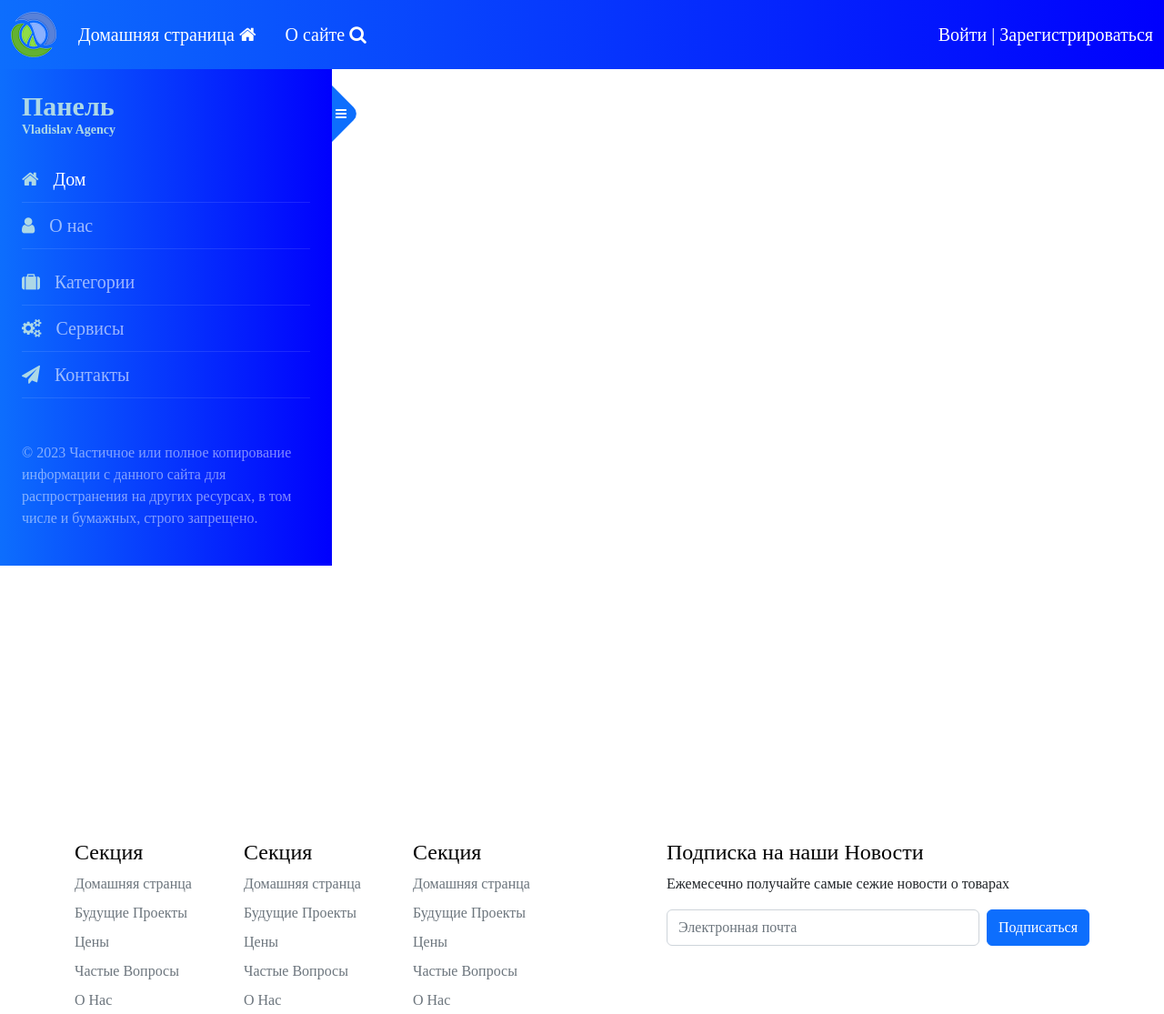
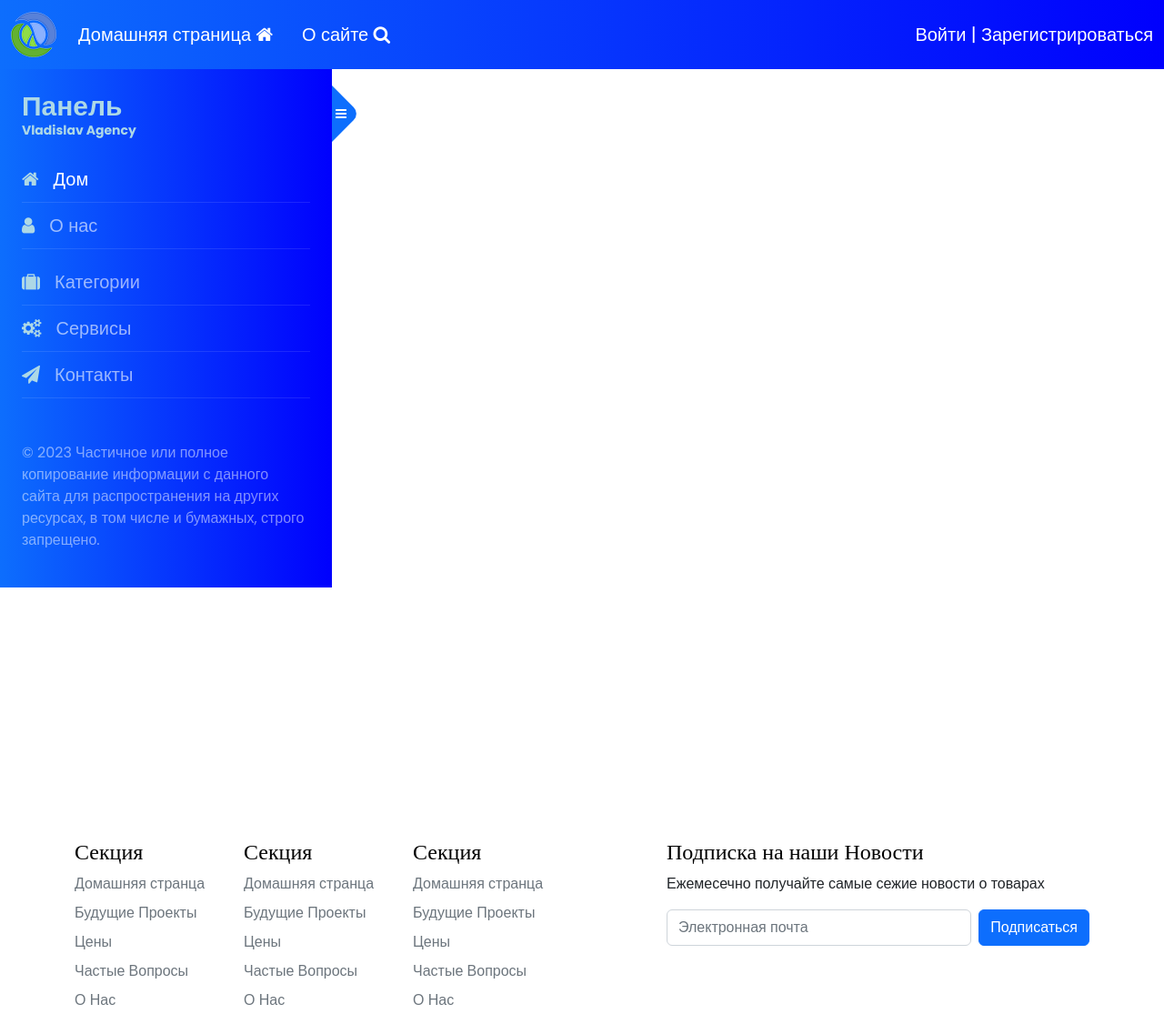
Before and after one commit to EgorKondratyev/site-shop-training, a Django app: page / in a window 1280 px wide. Shown: the top 1115 px of the page at 91% size. Run offline with Django 4.2, Linux system fonts and the light colour scheme; data that the repository does not hold is empty; some libraries are stand-ins or nearby versions.

Commit message:
new font

```diff
--- a/shop/shop/static/css/style.css
+++ b/shop/shop/static/css/style.css
@@ -1,6 +1,9 @@
-* {
-    margin: 0;
-    padding: 0;
+@import url('https://fonts.googleapis.com/css2?family=Poppins:wght@300;400;500;600;700&display=swap');
+*{
+  margin: 0;
+  padding: 0;
+  box-sizing: border-box;
+  font-family: 'Poppins', sans-serif;
 }
 body {
     font-family: Yandex Sans Display Light;
```
